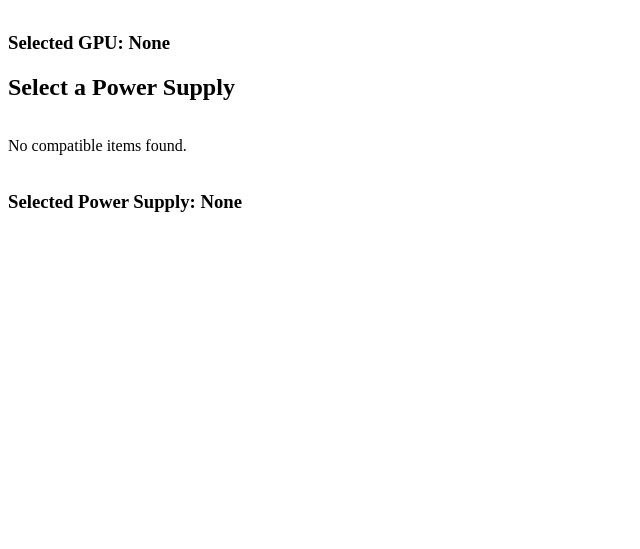
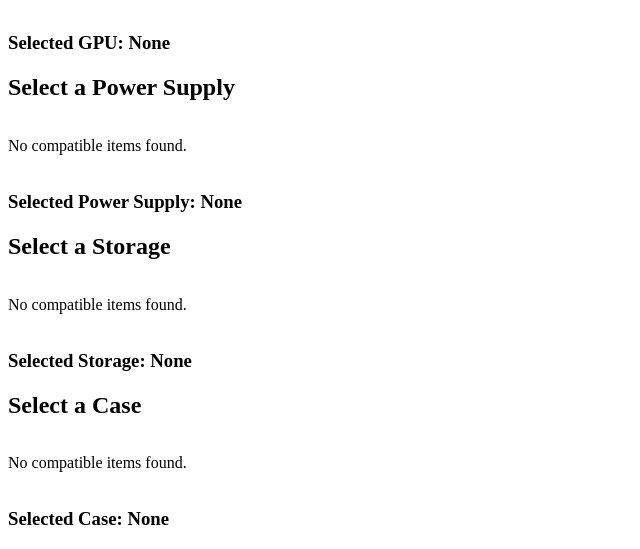
Before and after one commit to JulianDemnyk/Qualification-work, a Django app: page /compatibility/ in a window 1280 px wide. Shown: the part 800-1349 px from the top of the page, without its empty margins (0-640 px from the left). Before the commit the page ends 1012 px from the top, so only its background shows below. Run offline with Django 5.2, Linux system fonts and the light colour scheme; data that the repository does not hold is empty.

Commit message:
compatibility for case db changes

```diff
--- a/DjangoProject/urls.py
+++ b/DjangoProject/urls.py
@@ -19,7 +19,8 @@ from django.urls import path
 from django.conf.urls.static import static
 from django.conf import settings
 from items.views import compatibility_page, get_compatible_components, fetch_all_cpus, fetch_all_motherboards, \
-        fetch_all_rams, fetch_all_cooling_systems, fetch_all_gpus, fetch_all_power_supplies
+        fetch_all_rams, fetch_all_cooling_systems, fetch_all_gpus, fetch_all_power_supplies, fetch_all_cases, \
+        fetch_all_storages
 
 urlpatterns = [
         path('admin/', admin.site.urls),
@@ -31,6 +32,8 @@ urlpatterns = [
         path('fetch_all_cooling_systems', fetch_all_cooling_systems, name='fetch_all_cooling_systems'),
         path('fetch_all_gpus', fetch_all_gpus, name='fetch_all_gpus'),
         path('fetch_all_power_supplies/', fetch_all_power_supplies, name='fetch_all_power_supplies'),
+        path('fetch_all_cases/', fetch_all_cases, name='fetch_all_cases'),
+        path('fetch_all_storages/', fetch_all_storages, name='fetch_all_storages'),
 ]
 
 urlpatterns += static(settings.MEDIA_URL, document_root=settings.MEDIA_ROOT)
--- a/items/models.py
+++ b/items/models.py
@@ -84,6 +84,7 @@ class Case_model(models.Model):
     case_name = models.TextField(max_length=100)
     case_manufacturer = models.TextField(max_length=100)
     case_form_factor = models.CharField(max_length=100)
+    case_size = models.CharField(max_length=100)
     case_power_supply_form_factor = models.CharField(max_length=50)
     case_fan = models.IntegerField()
     case_price = models.IntegerField()
--- a/items/views.py
+++ b/items/views.py
@@ -1,7 +1,8 @@
 from django.db.models import Q
 from django.shortcuts import render, get_object_or_404
 from django.http import JsonResponse
-from .models import Motherboard_model, Cpu_model, Ram_model, Cooling_system_model, Gpu_model, Power_supply_model
+from .models import Motherboard_model, Cpu_model, Ram_model, Cooling_system_model, Gpu_model, Power_supply_model, \
+    Case_model, Storage_model
 
 
 # Create your views here.
@@ -14,6 +15,8 @@ def compatibility_page(request):
     cooling_system = Cooling_system_model.objects.all()
     gpus = Gpu_model.objects.all()
     power_supply = Power_supply_model.objects.all()
+    cases = Case_model.objects.all()
+    storages = Storage_model.objects.all()
     return render(request, 'compatibility_page.html', {
         'cpus': cpus,
         'motherboards': motherboards,
@@ -21,6 +24,8 @@ def compatibility_page(request):
         'cooling_system': cooling_system,
         'gpus': gpus,
         'power_supply': power_supply,
+        'cases': cases,
+        'storages': storages,
     })
 
 # Handle compatibility filtering for components
@@ -31,6 +36,7 @@ def get_compatible_components(request):
     selected_cooling_system_id = request.GET.get('cooling_system_id')
     selected_gpu_id = request.GET.get('gpu_id')
     selected_power_supply_id = request.GET.get('power_supply_id')
+    selected_case_id = request.GET.get('case_id')
 
 
     compatible_cpus = Cpu_model.objects.all()
@@ -39,6 +45,8 @@ def get_compatible_components(request):
     compatible_cooling_systems = Cooling_system_model.objects.all()
     compatible_gpus = Gpu_model.objects.all()
     compatible_power_supply = Power_supply_model.objects.all()
+    compatible_cases = Case_model.objects.all()
+    compatible_storages = Storage_model.objects.all()
 
     total_power_requirement = 200
 
@@ -69,6 +77,10 @@ def get_compatible_components(request):
 
         compatible_cooling_systems = compatible_cooling_systems.filter(
             Q(cooling_system_socket__icontains=selected_motherboard.motherboard_socket)
+        )
+
+        compatible_cases = compatible_cases.filter(
+            Q(case_form_factor__icontains=selected_motherboard.motherboard_form_factor)
         )
 
         compatible_motherboards = compatible_motherboards.filter(id=selected_motherboard_id)
@@ -104,7 +116,7 @@ def get_compatible_components(request):
     if selected_gpu_id:
         selected_gpu = get_object_or_404(Gpu_model, id=selected_gpu_id)
         compatible_power_supply = compatible_power_supply.filter(
-            power_supply_power__gte=total_power_requirement + selected_gpu.gpu_power_consumption
+            power_supply_power__gt=total_power_requirement + selected_gpu.gpu_power_consumption
         )
         compatible_gpus = compatible_gpus.filter(id=selected_gpu_id)
         total_power_requirement += selected_gpu.gpu_power_consumption
@@ -112,8 +124,18 @@ def get_compatible_components(request):
     # Filter based on selected PSU
     if selected_power_supply_id:
         selected_power_supply = get_object_or_404(Power_supply_model, id=selected_power_supply_id)
-        compatible_gpus = compatible_gpus.filter(gpu_power_consumption__lte=selected_power_supply.power_supply_power)
+        compatible_gpus = compatible_gpus.filter(gpu_power_consumption__lt=selected_power_supply.power_supply_power)
         compatible_power_supply = compatible_power_supply.filter(id=selected_power_supply_id)
+
+    if selected_case_id:
+        selected_case = get_object_or_404(Case_model, id=selected_case_id)
+        case_form_factors = [form_factor.strip() for form_factor in selected_case.case_form_factor.split(',')]
+
+        compatible_motherboards = compatible_motherboards.filter(motherboard_form_factor__in=case_form_factors)
+
+        compatible_power_supply = compatible_power_supply.filter(power_supply_form_factor=selected_case.case_power_supply_form_factor)
+
+        compatible_cases = compatible_cases.filter(id=selected_case_id)
 
     return JsonResponse({
         'cpus': [
@@ -165,7 +187,7 @@ def get_compatible_components(request):
                 'ram_type': gpu.gpu_ram_type,
                 'bits': gpu.gpu_bits,
                 'price': gpu.gpu_price,
-                'image_url': gpu.gpu_image.url if gpu.gpu_image else None,
+                'image_url': gpu.gpu_image.url,
             }
             for gpu in compatible_gpus
         ],
@@ -178,6 +200,28 @@ def get_compatible_components(request):
                 'image_url': power_sup.power_supply_image.url,
             }
             for power_sup in compatible_power_supply
+        ],
+        'cases': [
+            {
+                'id': case.id,
+                'name': case.case_name,
+                'size': case.case_size,
+                'price': case.case_price,
+                'image_url': case.case_image.url,
+            }
+            for case in compatible_cases
+        ],
+        'storages': [
+            {
+                'id': storage.id,
+                'name': storage.storage_name,
+                'type': storage.storage_type,
+                'capacity': storage.storage_capacity,
+                'speed': storage.storage_speed,
+                'price': storage.storage_price,
+                'image_url': storage.storage_image.url,
+            }
+            for storage in compatible_storages
         ]
     })
 
@@ -267,3 +311,33 @@ def fetch_all_power_supplies(request):
         for power_sup in power_supply
     ]
     return JsonResponse({'power_supply': response})
+
+def fetch_all_cases(request):
+    cases = Case_model.objects.all()
+    response = [
+        {
+            'id': case.id,
+            'name': case.case_name,
+            'size': case.case_size,
+            'price': case.case_price,
+            'image_url': case.case_image.url,
+        }
+        for case in cases
+    ]
+    return JsonResponse({'cases': response})
+
+def fetch_all_storages(request):
+    storages = Storage_model.objects.all()
+    response = [
+        {
+            'id': storage.id,
+            'name': storage.storage_name,
+            'type': storage.storage_type,
+            'capacity': storage.storage_capacity,
+            'speed': storage.storage_speed,
+            'price': storage.storage_price,
+            'image_url': storage.storage_image.url,
+        }
+        for storage in storages
+    ]
+    return JsonResponse({'storages': response})
--- a/templates/compatibility_page.html
+++ b/templates/compatibility_page.html
@@ -12,7 +12,7 @@
             gap: 10px;
         }
         .component-item {
-            border: 1px solid #ccc;
+            border: 1px solid #dadada;
             padding: 10px;
             width: 200px;
             cursor: pointer;
@@ -24,7 +24,7 @@
         }
         .component-item.active {
             border: 2px solid #007BFF;
-            background-color: #f0f8ff;
+            background-color: #dadada;
         }
         .selected-component {
             margin-top: 20px;
@@ -147,6 +147,44 @@
         </div>
     </div>
 
+    <!-- Storage Selection -->
+    <div>
+        <h2>Select a Storage</h2>
+        <div id="storage-list" class="component-list">
+            {% for storage in storages %}
+                <div class="component-item" data-id="{{ storage.id }}" data-type="storage">
+                    <img src="{{ storage.storage_image.url }}" alt="{{ storage.storage_name }}">
+                    <h3>{{ storage.storage_name }}</h3>
+                    <p>Type: {{ storage.storage_type }}</p>
+                    <p>Capacity: {{ storage.storage_capacity }} GB</p>
+                    <p>Price: {{ storage.storage_price }}</p>
+                </div>
+            {% endfor %}
+        </div>
+        <div class="selected-component">
+            <h3>Selected Storage: <span id="selected-storage">None</span></h3>
+        </div>
+    </div>
+
+    <!-- Case Selection -->
+    <div>
+        <h2>Select a Case</h2>
+        <div id="case-list" class="component-list">
+            {% for case in cases %}
+                <div class="component-item" data-id="{{ case.id }}" data-type="case">
+                    <img src="{{ case.case_image.url }}" alt="{{ case.case_name }}">
+                    <h3>{{ case.case_name }}</h3>
+                    <p>Form factor: {{ case.case_form_factor }}</p>
+                    <p>Fan placement: {{ case.case_fan_placement }}</p>
+                    <p>Price: {{ case.case_price }}</p>
+                </div>
+            {% endfor %}
+        </div>
+        <div class="selected-component">
+            <h3>Selected Case: <span id="selected-case">None</span></h3>
+        </div>
+    </div>
+
     <script>
         let selectedCPU = null;
         let selectedMotherboard = null;
@@ -154,8 +192,10 @@
         let selectedCoolingSystem = null;
         let selectedGPU = null;
         let selectedPowerSupply = null;
+        let selectedStorage = null;
+        let selectedCase = null;
 
-        function fetchComponents() {
+                function fetchComponents() {
             const url = '{% url "get_compatible_components" %}';
             const data = {
                 cpu_id: selectedCPU,
@@ -164,6 +204,8 @@
                 cooling_system_id: selectedCoolingSystem,
                 gpu_id: selectedGPU,
                 power_supply_id: selectedPowerSupply,
+                storage_id: selectedStorage,
+                case_id: selectedCase // Make sure this is included
             };
 
             $.ajax({
@@ -171,11 +213,13 @@
                 data: data,
                 success: function (response) {
                     updateComponentList('cpu', response.cpus);
-                    updateComponentList('motherboard', response.motherboards);
+                    updateComponentList('motherboard', response.motherboards); // Ensure this is updated
                     updateComponentList('ram', response.ram);
                     updateComponentList('cooling_system', response.cooling_systems);
                     updateComponentList('gpu', response.gpus);
                     updateComponentList('power_supply', response.power_supply);
+                    updateComponentList('storage', response.storages);
+                    updateComponentList('case', response.cases);
                 },
             });
         }
@@ -186,13 +230,17 @@
                                   type === 'ram' ? $('#ram-list') :
                                   type === 'cooling_system' ? $('#cooling-system-list') :
                                   type === 'gpu' ? $('#gpu-list') :
-                                  $('#power-supply-list');
+                                  type === 'power_supply' ? $('#power-supply-list') :
+                                  type === 'storage' ? $('#storage-list') :
+                                  $('#case-list');
             const selectedComponentText = type === 'cpu' ? $('#selected-cpu') :
                                           type === 'motherboard' ? $('#selected-motherboard') :
                                           type === 'ram' ? $('#selected-ram') :
                                           type === 'cooling_system' ? $('#selected-cooling-system') :
                                           type === 'gpu' ? $('#selected-gpu') :
-                                          $('#selected-power-supply');
+                                          type === 'power_supply' ? $('#selected-power-supply') :
+                                          type === 'storage' ? $('#selected-storage') :
+                                          $('#selected-case');
 
             listContainer.empty();
 
@@ -210,7 +258,9 @@
                     (type === 'ram' && item.id === selectedRAM) ||
                     (type === 'cooling_system' && item.id === selectedCoolingSystem) ||
                     (type === 'gpu' && item.id === selectedGPU) ||
-                    (type === 'power_supply' && item.id === selectedPowerSupply);
+                    (type === 'power_supply' && item.id === selectedPowerSupply) ||
+                    (type === 'storage' && item.id === selectedStorage) ||
+                    (type === 'case' && item.id === selectedCase);
 
                 const html = `
                     <div class="component-item ${isActive ? 'active' : ''}" data-id="${item.id}" data-type="${type}">
@@ -230,13 +280,16 @@
                 type === 'ram' ? components.find(item => item.id === selectedRAM) :
                 type === 'cooling_system' ? components.find(item => item.id === selectedCoolingSystem) :
                 type === 'gpu' ? components.find(item => item.id === selectedGPU) :
-                components.find(item => item.id === selectedPowerSupply);
+                type === 'power_supply' ? components.find(item => item.id === selectedPowerSupply) :
+                type === 'storage' ? components.find(item => item.id === selectedStorage) :
+                components.find(item => item.id === selectedCase);
 
             selectedComponentText.text(selectedItem ? selectedItem.name : 'None');
         }
 
         function selectComponent(element, type) {
             const id = $(element).data('id');
+            let name = $(element).data('name');  // Assuming the component name is stored in a data attribute
 
             // Toggle selection
             if ($(element).hasClass('active')) {
@@ -251,8 +304,13 @@
                     selectedCoolingSystem = null;
                 } else if (type === 'gpu') {
                     selectedGPU = null;
+                } else if (type === 'power_supply') {
+                    selectedPowerSupply = null;
+                } else if (type === 'storage') {
+                    selectedStorage = null;
                 } else {
-                    selectedPowerSupply = null;
+                    selectedCase = null;
+                    $('#selected-case-text').text("Selected Case: None"); // Update text when unselecting
                 }
             } else {
                 $(element).siblings().removeClass('active');
@@ -267,12 +325,17 @@
                     selectedCoolingSystem = id;
                 } else if (type === 'gpu') {
                     selectedGPU = id;
+                } else if (type === 'power_supply') {
+                    selectedPowerSupply = id;
+                } else if (type === 'storage') {
+                    selectedStorage = id;
                 } else {
-                    selectedPowerSupply = id;
+                    selectedCase = id;
+                    $('#selected-case-text').text("Selected Case: " + name); // Update text with selected case name
                 }
             }
 
-            fetchComponents(); // Fetch compatible components based on selection
+            fetchComponents(); // Fetch compatible components after selection
         }
 
         $(document).on('click', '.component-item', function () {
```
Also changed, not shown: items/migrations/0007_case_model_case_size.py (added).
